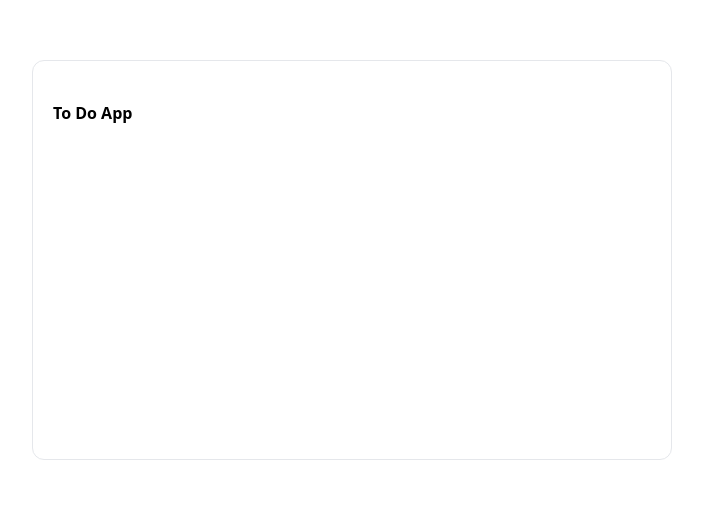
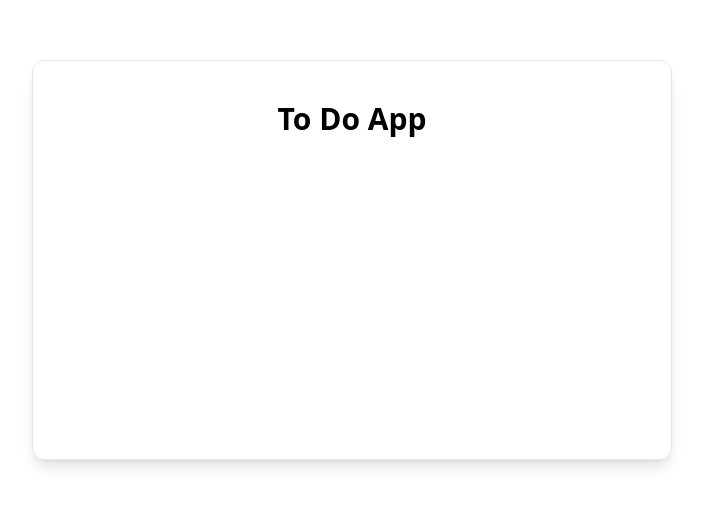
Before and after one commit to sorasora46/simple-todo-app, a React (Create React App) app in the folder frontend/: page / in a window 1280 px wide. Shown: the part 140-646 px from the top of the page, without its empty margins (288-991 px from the left). Built offline with nearby package versions, Linux system fonts and the light colour scheme.

Commit message:
[+] styling container

```diff
--- a/frontend/src/App.jsx
+++ b/frontend/src/App.jsx
@@ -1,10 +1,12 @@
-import "./style.css"
+import "./style.css";
 
 function App() {
   return (
     <div className="h-[100vh] flex justify-center items-center">
-      <div className="w-[50%] h-[50vh] border rounded-xl py-10 px-5">
-        <h1 className="font-bold">To Do App</h1>
+      <div className="w-[50%] h-[50vh] border rounded-xl py-10 px-5 shadow-lg transition ease-in-out delay-150 hover:scale-105 hover:shadow-2xl">
+        <div className="flex flex-col justify-center items-center">
+          <h1 className="font-bold text-3xl text-center">To Do App</h1>
+        </div>
       </div>
     </div>
   );
```
